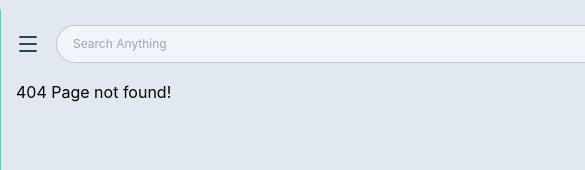
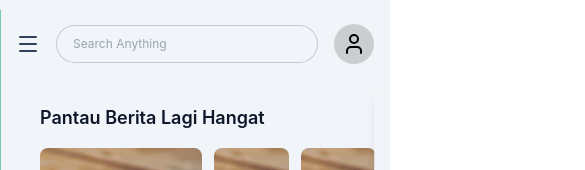
Before and after one commit to ArjunSamuderaAhliFikri/Kampus-Hub, a React (Vite) app in the folder kampus_hub_react/: page /berita in a window 390 px wide. Before the commit this address had no page. Shown: the top 170 px of the page, 585 px wide, since content can reach past the window. Built offline with nearby package versions, Linux system fonts and the light colour scheme; no server answers.

Commit message:
feat : fix error UTS ( responsive page, API, route, toggle sidebar, toggle profile, table college invalid value || todo : improve layouting in any device

```diff
--- a/kampus_hub_react/src/components/layout/MainLayout.tsx
+++ b/kampus_hub_react/src/components/layout/MainLayout.tsx
@@ -22,7 +22,7 @@ export function MainLayout({ children }: { children: React.ReactNode }) {
   const [isShowSidebar, setIsShowSidebar] = useState<boolean>(false);
 
   const handleToggleSidebar = () => {
-    setIsShowSidebar(false);
+    setIsShowSidebar(!isShowSidebar);
   };
 
   const handleToggleSidebarProfile = () => {
@@ -30,7 +30,7 @@ export function MainLayout({ children }: { children: React.ReactNode }) {
   };
   return (
     <>
-      <div className="relative flex w-full min-h-screen min-w-[1200px] bg-slate-200">
+      <div className="relative flex min-w-sm lg:w-full min-h-screen bg-slate-100 overflow-x-hidden">
         {isShowSidebar && (
           <button
             type="button"
@@ -133,7 +133,7 @@ export function MainLayout({ children }: { children: React.ReactNode }) {
             />
 
             <div
-              className={`block lg:hidden absolute right-0 top-16 z-50 w-1/2 px-4 pt-2 pb-8 rounded-lg bg-slate-100 shadow-lg transition-all duration-300 ${isShowSidebarProfile ? "translate-x-0" : "translate-x-full "}`}
+              className={`block lg:hidden absolute right-0 top-16 z-50 px-4 pt-2 pb-8 rounded-lg bg-slate-100 shadow-lg transition-all duration-300 ${isShowSidebarProfile ? "translate-x-0" : "translate-x-full"}`}
             >
               <ul className="flex flex-col gap-y-5">
                 <li className="flex items-center gap-x-4 cursor-pointer transition-all duration-150 hover:bg-slate-200/20 rounded-lg border-b-2 border-slate-200">
@@ -202,7 +202,9 @@ export function MainLayout({ children }: { children: React.ReactNode }) {
               </div>
             </div>
           </nav>
-          <main className="py-4">{children}</main>
+          <main className="py-4 min-w-sm w-full overflow-x-hidden">
+            {children}
+          </main>
         </div>
       </div>
     </>
--- a/kampus_hub_react/src/components/pages/CollegePage.tsx
+++ b/kampus_hub_react/src/components/pages/CollegePage.tsx
@@ -22,7 +22,7 @@ export default function CollegePage() {
           <tbody>
             {CollegeData.length > 0 &&
               CollegeData.map((college) => (
-                <TableRowComponent college={{ id: college.id }} />
+                <TableRowComponent college={college} />
               ))}
           </tbody>
         </table>
--- a/kampus_hub_react/src/components/pages/NewsPage.tsx
+++ b/kampus_hub_react/src/components/pages/NewsPage.tsx
@@ -35,8 +35,7 @@ export default function NewsPage() {
   }, [primaryNews, otherNewsData]);
 
   return (
-    // <h1>test</h1>
-    <section className="rounded-lg bg-slate-100 p-6 overflow-y-auto">
+    <section className="rounded-lg p-6 overflow-y-auto overflow-x-hidden">
       <h1 className="font-semibold text-slate-900 text-lg mb-4">
         Pantau Berita Lagi Hangat
       </h1>
--- a/kampus_hub_react/src/main.tsx
+++ b/kampus_hub_react/src/main.tsx
@@ -23,7 +23,7 @@ const router = createBrowserRouter([
         element: <Dashboard />,
       },
       {
-        path: "/beritas",
+        path: "/berita",
         element: <NewsPage />,
       },
       {
--- a/kampus_hub_react/src/services/news.services.ts
+++ b/kampus_hub_react/src/services/news.services.ts
@@ -9,7 +9,7 @@ async function retrieveNewsData() {
   };
 
   try {
-    const response = await fetch(`${BASE_URL}/post`, config);
+    const response = await fetch(`${BASE_URL}/posts`, config);
     const data = await response.json();
 
     return data;
```
Also changed, not shown: 2 other files (tests, documents, lock files or other folders).
